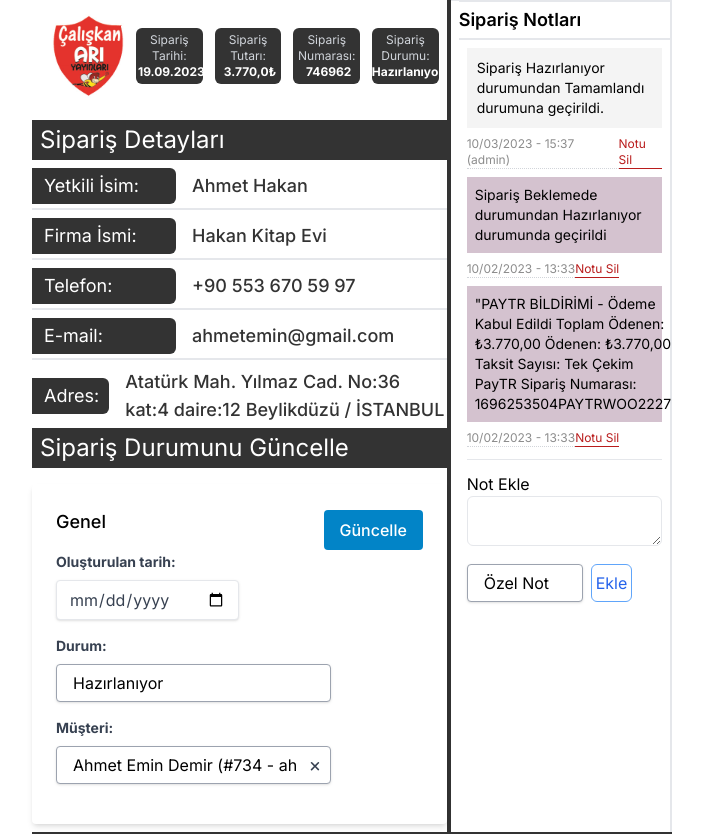
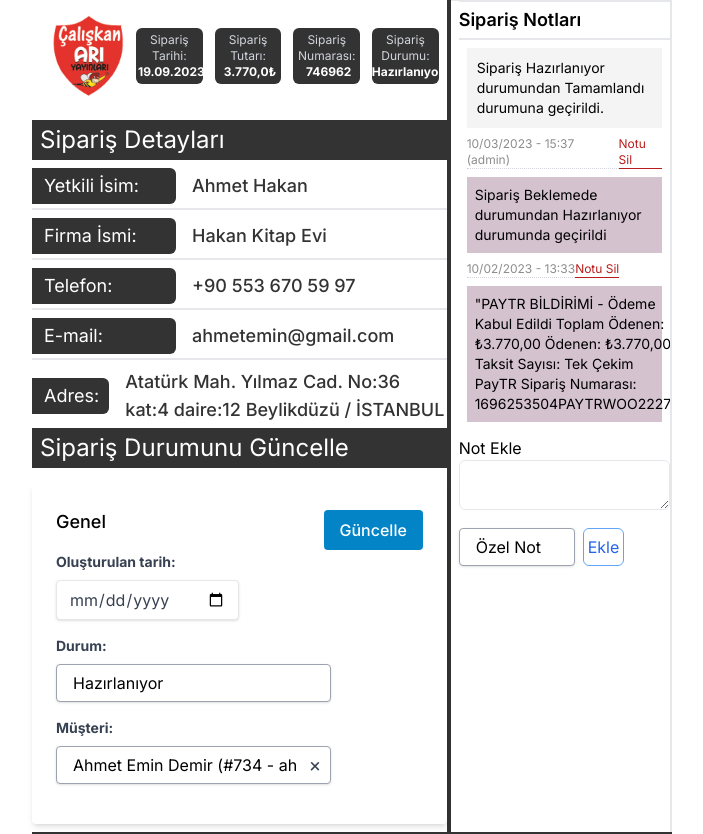
Before and after one commit to berktugates/medyanes360-case, a Next.js app: page / in a window 1280 px wide. Shown: the top 834 px of the page, without its empty margins (288-991 px from the left). Built offline with nearby package versions, Linux system fonts and the light colour scheme.

Commit message:
fix: message content scroll-bar

```diff
--- a/app/components/Messages.jsx
+++ b/app/components/Messages.jsx
@@ -1,23 +1,20 @@
-import { useState } from "react";
+
 import Message from "./Message";
-import NoteArea from "./NoteArea";
 
 export default function Messages({ messages, setData }) {
-
   return (
     <>
       <div>
         <h1 className="text-lg py-1 border-b-2 font-semibold">
           Sipariş Notları
         </h1>
+        <div className="max-h-96 overflow-y-auto">
           <div id="message-content" className="p-2">
             {messages.map((message, index) => {
               return (
                 <Message
                   key={index}
-                text={
-                  message.message
-                }
+                  text={message.message}
                   date={message.date}
                   role={message.role}
                 />
@@ -25,9 +22,7 @@ export default function Messages({ messages, setData }) {
             })}
 
             <hr className="mt-3" />
-          <NoteArea
-            setData={setData}
-          />
+          </div>
         </div>
       </div>
     </>
--- a/app/components/NoteArea.jsx
+++ b/app/components/NoteArea.jsx
@@ -35,7 +35,7 @@ export default function NoteArea({ setData }) {
               onChange={(e) =>
                 setMessage({ ...message, message: e.target.value })
               }
-              className="w-full border rounded-md"
+              className="w-full border rounded-md max-h-32 "
             ></textarea>
           </div>
           <div className="flex mt-3 gap-2">
--- a/app/page.js
+++ b/app/page.js
@@ -7,15 +7,14 @@ import OrderUpdateForm from "./components/OrderUpdateForm";
 import Messages from "./components/Messages";
 import OrderTable from "./components/OrderTable";
 import { dummyData } from "@/dummyData";
+import NoteArea from "./components/NoteArea";
 
 export default function Home() {
   const [data, setData] = useState(dummyData);
   return (
     <>
       <div id="container" className="h-screen flex justify-center">
-        <div
-          className="sm:w-3/4 md:w-2/3 lg:w-3/4 xl:w-1/2"
-        >
+        <div className="sm:w-3/4 md:w-2/3 lg:w-3/4 xl:w-1/2">
           <div className="flex flex-col lg:flex-row border-b-text-gray border-b-4">
             <div
               id="left-part"
@@ -63,6 +62,7 @@ export default function Home() {
             >
               <div id="messages-box">
                 <Messages messages={data.messages} setData={setData} />
+                <NoteArea setData={setData} />
               </div>
             </div>
           </div>
```
Lines whose indentation alone changed are shown as unchanged.
